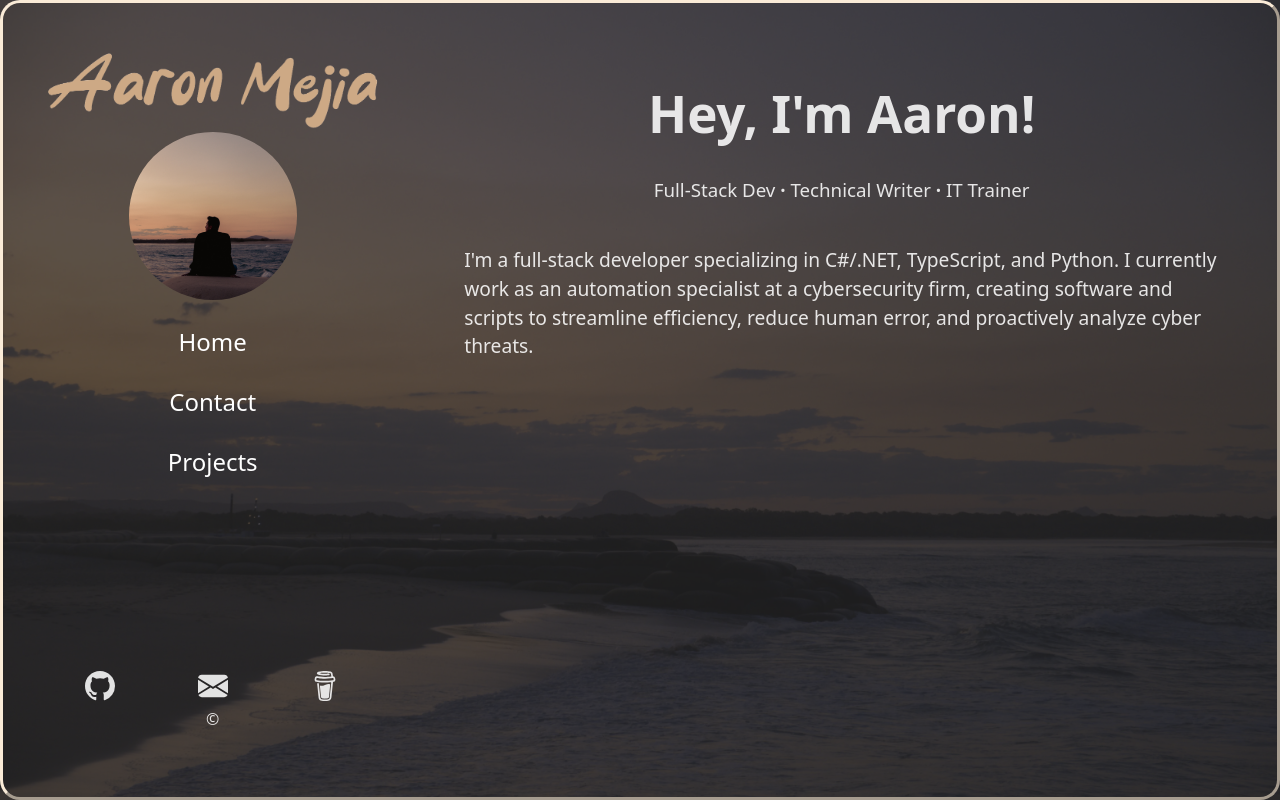
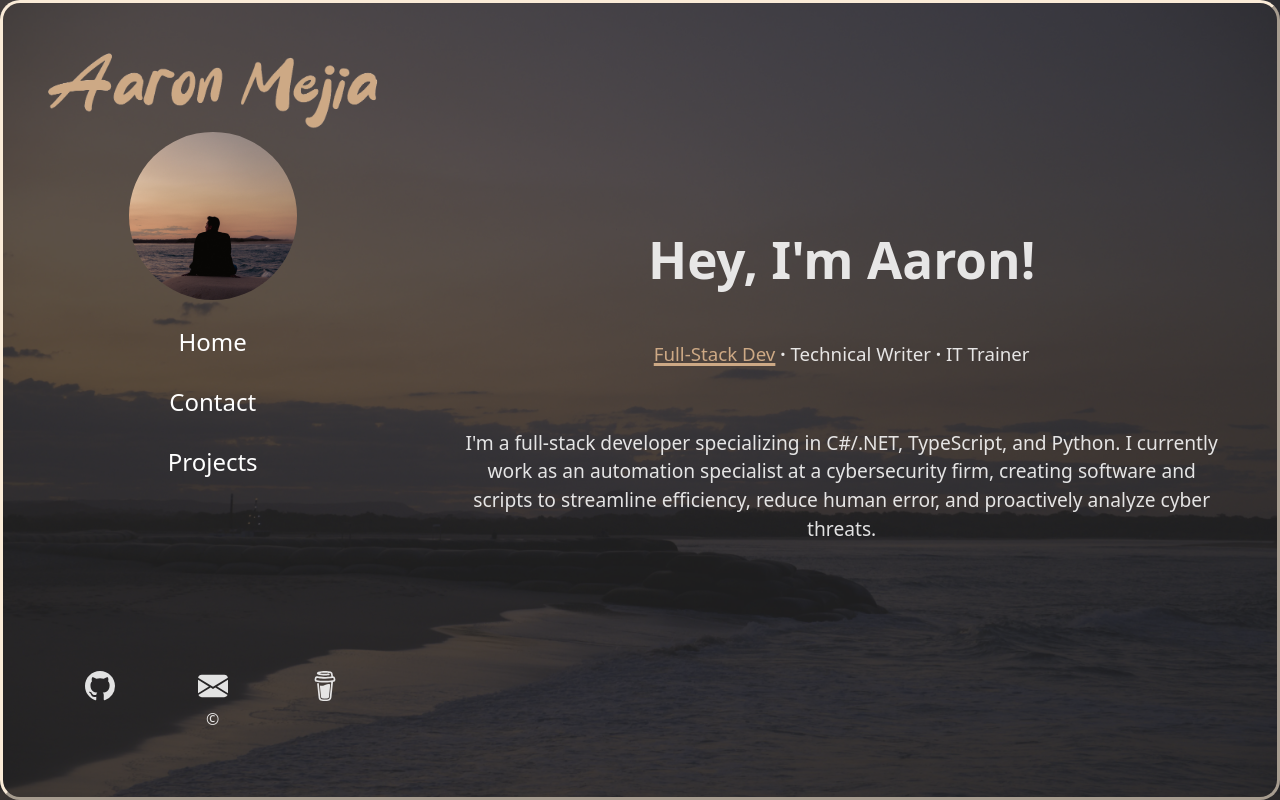
Before and after one commit to mejia-dev/mejia.dev, a React (Vite) app: page / in a window 1280 px wide. Built offline with nearby package versions, Linux system fonts and the light colour scheme; a web font is replaced by a local one.

Commit message:
Update aboutContent and aboutOption stylings

```diff
--- a/src/App.css
+++ b/src/App.css
@@ -283,9 +283,27 @@ input[type=radio] {
   margin: 1%;
 }
 
+#aboutContent {
+  height: 100%;
+  display: flex;
+  flex-direction: column;
+  justify-content: center;
+}
+
+.aboutOption {
+  text-decoration: underline 0.15em rgba(255, 255, 255, 0);
+  transition: text-decoration-color 200ms ease-in;
+}
+
+.aboutOption:hover,
+.aboutOptionSelected {
+  color: #CDA985;
+  text-decoration: underline 0.15em rgba(205, 169, 133, 100);
+}
+
 #aboutText {
   font-size: larger;
-  text-align: left;
+  text-align: center;
   margin: 5%;
 }
 
```
